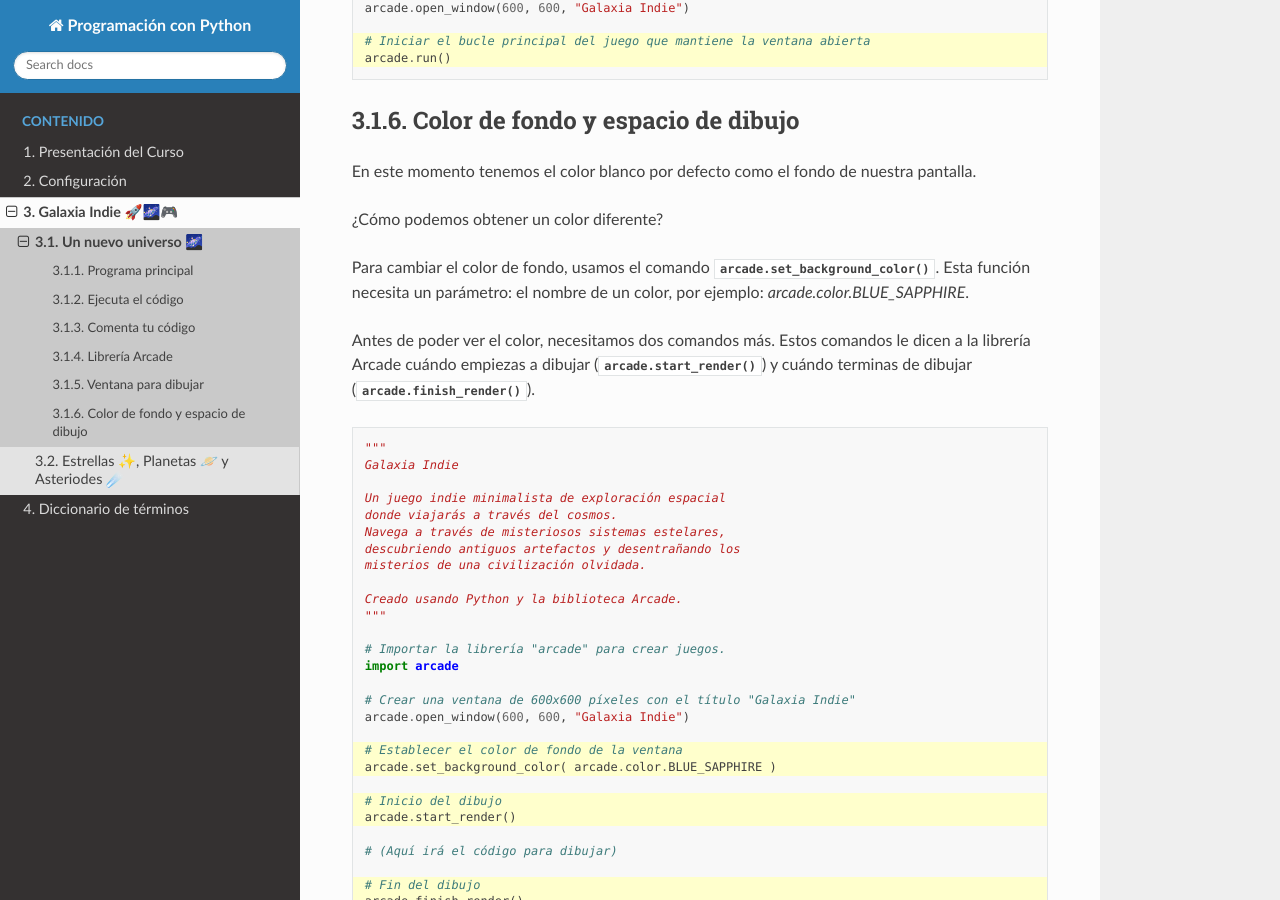
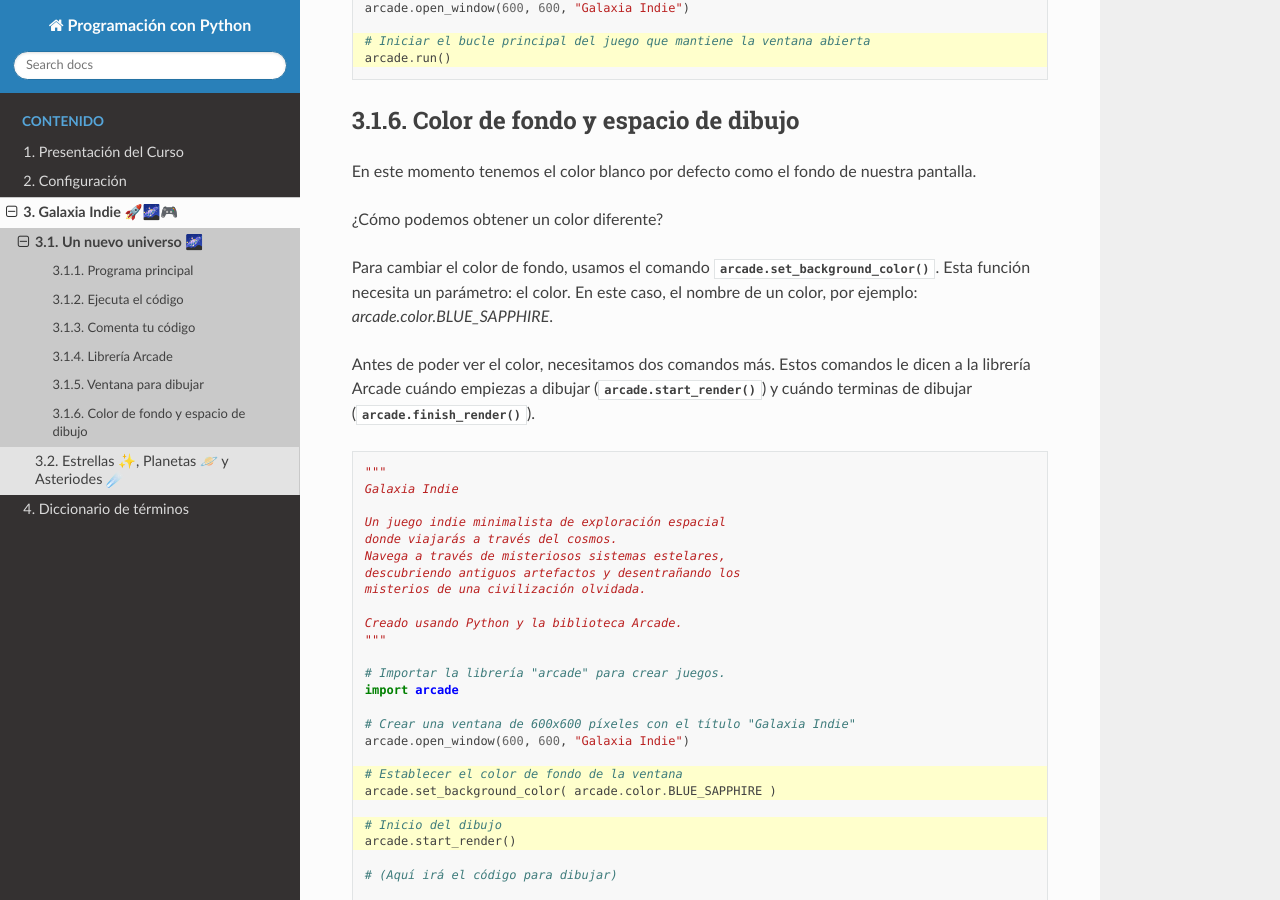
Before and after one commit to aavendan/programacion-python, a Sphinx documentation site: the page built from docs/source/sesiones/sesion01.rst, in a window 1280 px wide and 900 px high, scrolled down 2433 px. Built offline with Sphinx 7.4.7 and the Read the Docs theme 3.1.0, drawn with Linux system fonts in a browser that asks for light colours.

Commit message:
formatting

```diff
--- a/docs/source/sesiones/sesion01.rst
+++ b/docs/source/sesiones/sesion01.rst
@@ -155,7 +155,7 @@ como el fondo de nuestra pantalla.
 
 Para cambiar el color de fondo, usamos el comando
 :py:func:`arcade.set_background_color()`. Esta función
-necesita un parámetro: el nombre de un color,
+necesita un parámetro: el color. En este caso, el nombre de un color,
 por ejemplo: `arcade.color.BLUE_SAPPHIRE`.
 
 Antes de poder ver el color, necesitamos dos comandos
```
